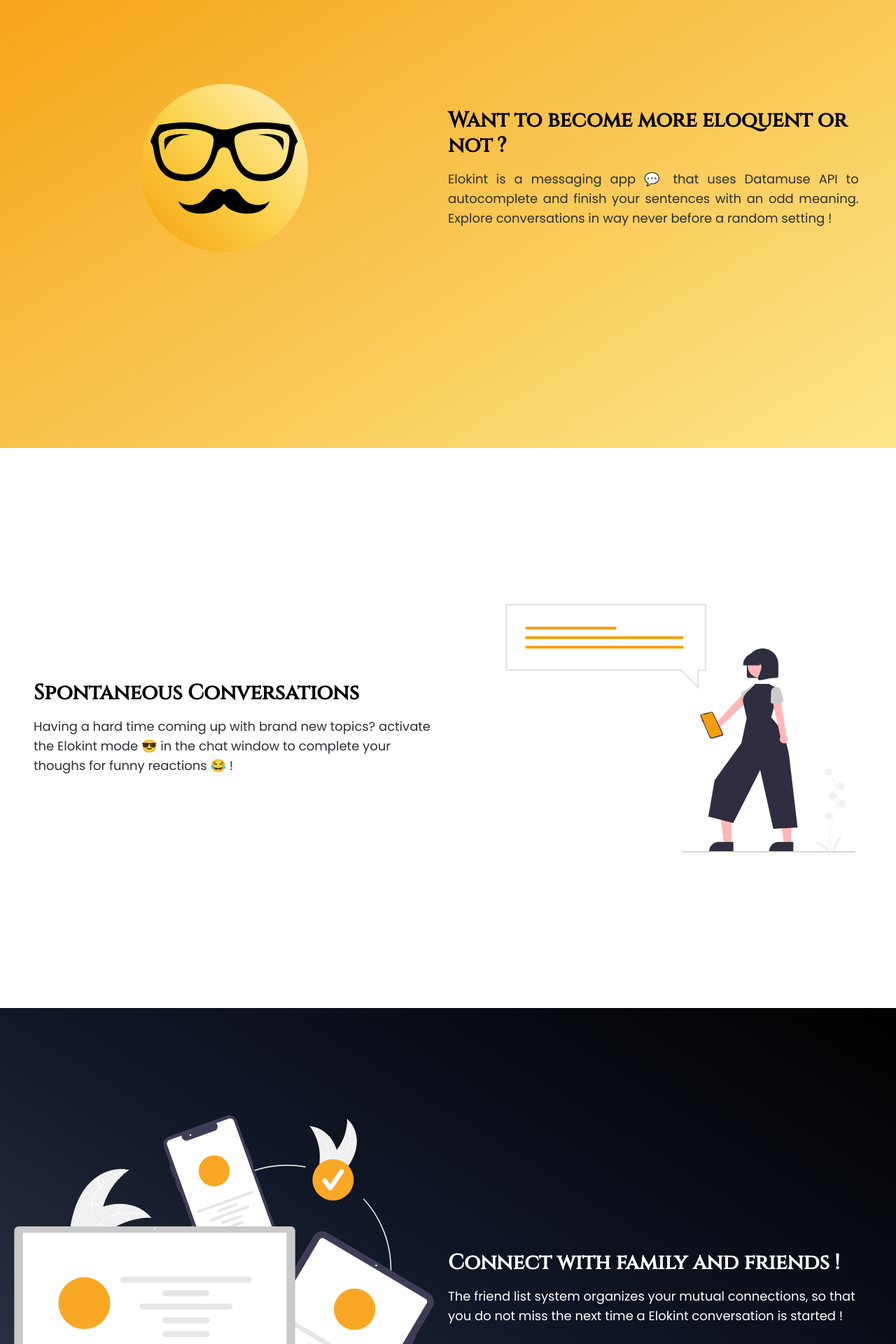
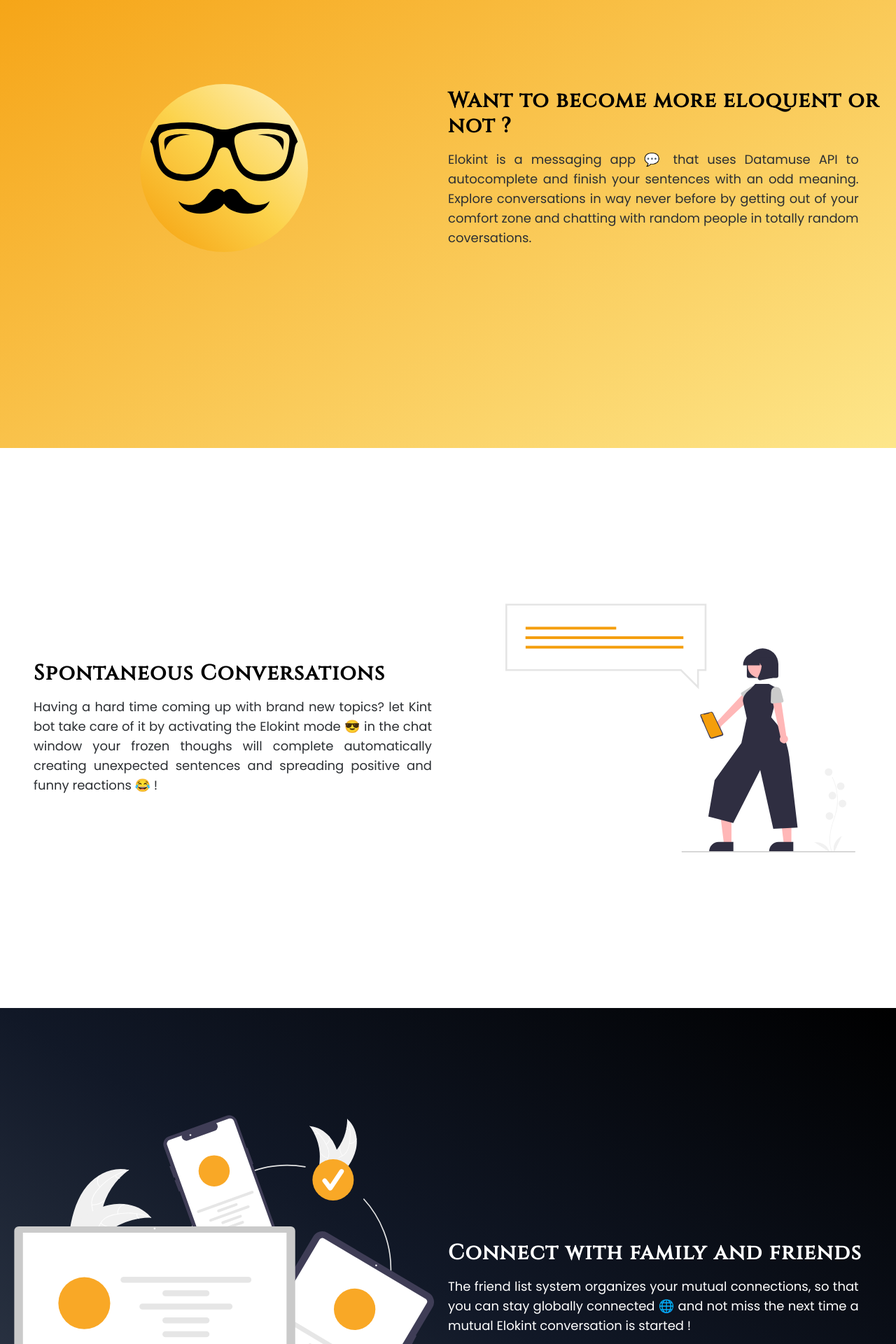
Before and after one commit to k1nho/Elokint, a React (Create React App) app in the folder frontend/: page / in a window 1280 px wide. Shown: the part 240-2160 px from the top of the page at 70% size. Built offline with nearby package versions, Linux system fonts and the light colour scheme; no server answers.

Commit message:
small content update

```diff
--- a/frontend/src/components/Home.tsx
+++ b/frontend/src/components/Home.tsx
@@ -14,24 +14,24 @@ export const Home: React.FC = () => {
           </svg>
         </div>
         <div className="w-full  space-y-4 md:space-y-4 flex-col justify-center items-center text-center md:text-left">
-          <div className="text-2xl md:text-3xl font-bold font-elokint">
+          <div className="text-2xl md:text-3xl font-bold font-elokint tracking-wider">
             Want to become more eloquent or not ?
           </div>
           <div className="text-base md:text-lg font-body w-11/12 text-justify text-elokint-light-black">
             Elokint is a messaging app &#128172; that uses Datamuse API to autocomplete
            and finish your sentences with an odd meaning. Explore
-            conversations in way never before a random setting !
+            conversations in way never before by getting out of your comfort zone and chatting with random people in totally random coversations.
           </div>
         </div>
       </div>
       <div className="min-h-screen  md:flex justify-items items-center">
         <div className="w-full space-y-4 md:space-y-4 flex-col items-center justify-center  text-center md:text-left p-12">
-          <div className=" text-2xl md:text-3xl font-bold font-elokint">
+          <div className=" text-2xl md:text-3xl font-bold font-elokint tracking-wider">
             Spontaneous Conversations
           </div>
-          <div className="text-base md:text-lg font-body text-elokint-light-black">
-             Having a hard time coming up with brand new topics? activate the Elokint mode &#128526; in the chat window to complete
-            your thoughs for funny reactions &#128514; !
+          <div className="text-base md:text-lg font-body text-elokint-light-black text-justify">
+             Having a hard time coming up with brand new topics? let Kint bot take care of it by activating the Elokint mode &#128526; in the chat window your frozen thoughs will complete
+            automatically creating unexpected sentences and spreading positive and funny reactions &#128514; !
           </div>
         </div>
         <div className="w-full flex items-center justify-center">
@@ -482,12 +482,12 @@ export const Home: React.FC = () => {
           </svg>
         </div>
         <div className="w-full  space-y-4 md:space-y-4 text-white flex-col justify-center items-center  text-center md:text-left">
-          <div className=" text-2xl md:text-3xl font-bold font-elokint ">
-            Connect with family and friends !
+          <div className=" text-2xl md:text-3xl font-bold font-elokint tracking-wider ">
+            Connect with family and friends
           </div>
-          <div className="text-base md:text-lg font-body w-11/12">
-            The friend list system organizes your mutual connections, so that
-            you do not miss the next time a Elokint conversation is started !
+          <div className="text-base md:text-lg font-body w-11/12 text-justify">
+            The friend list system organizes your mutual connections, so that you can stay globally connected 🌐
+            and not miss the next time a mutual Elokint conversation is started !
           </div>
         </div>
       </div>
```
